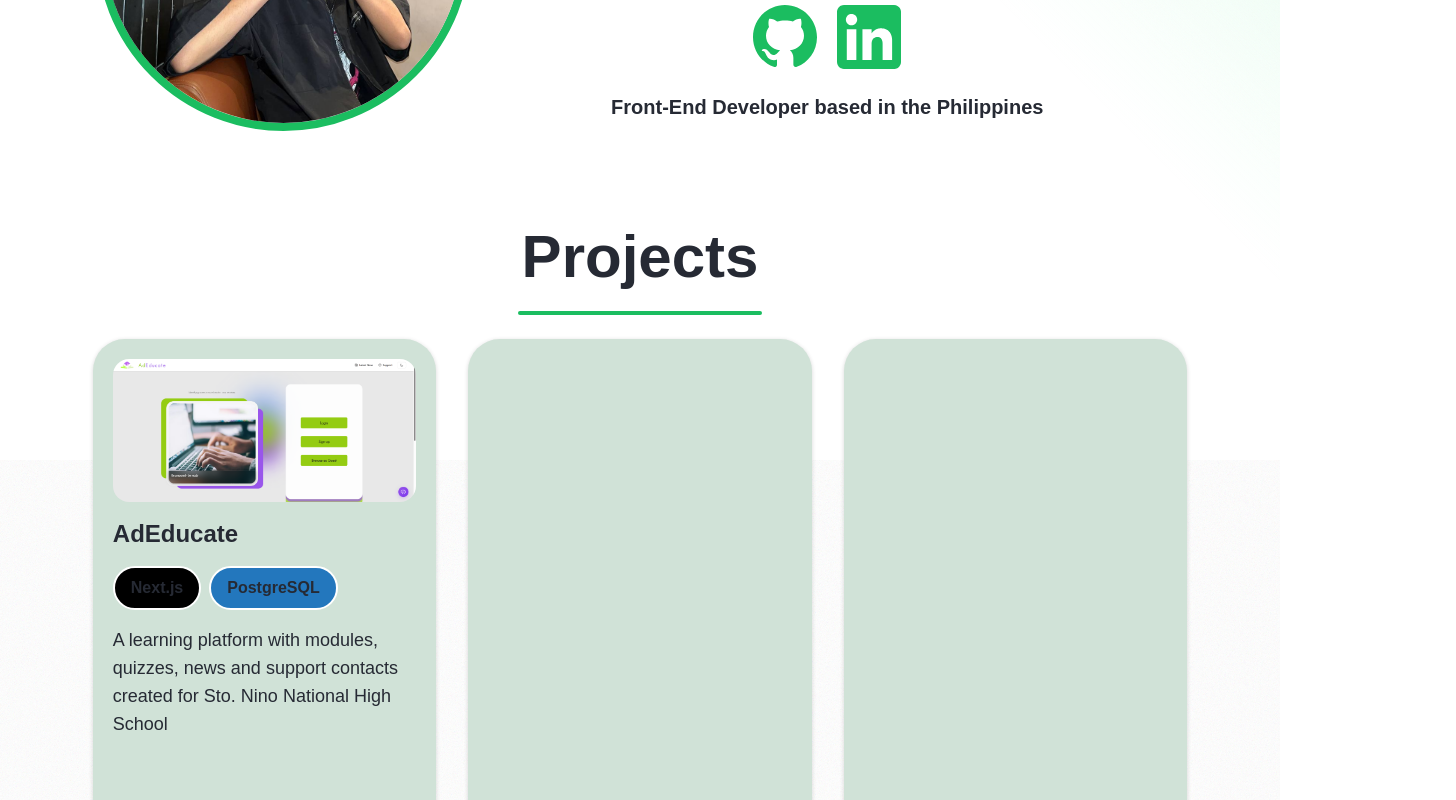
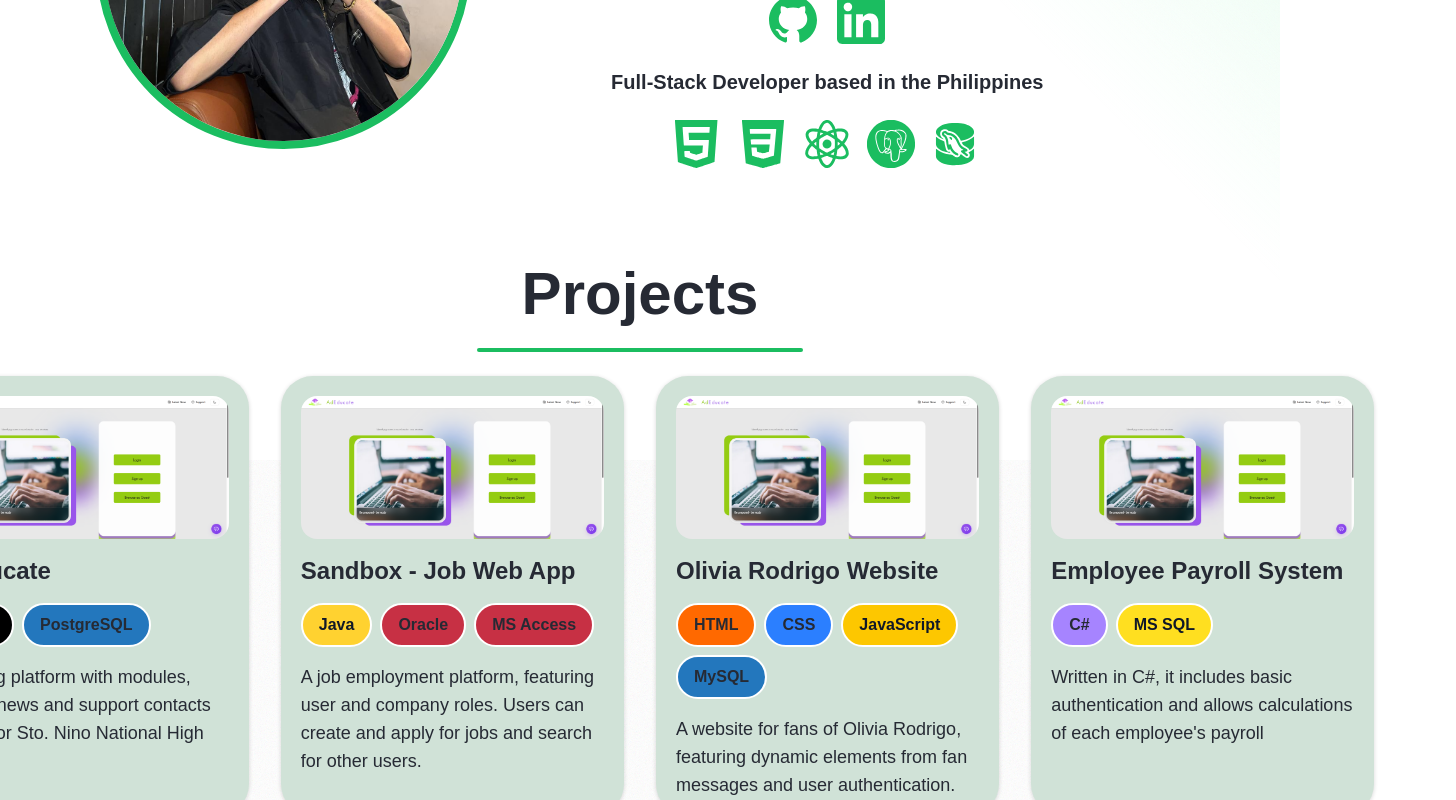
Before and after one commit to standwall5/2026-portfolio, a Next.js app: page / in a window 1280 px wide. Shown: the part 340-1140 px from the top of the page, 1456 px wide, since content can reach past the window. Built offline with nearby package versions, Linux system fonts and the light colour scheme.

Commit message:
move skills into ProfileHero

```diff
--- a/app/globals.css
+++ b/app/globals.css
@@ -17,6 +17,7 @@
   :root {
     --background: #262a34;
     --card: #1a1c2b;
+    --card-hover: #336353;
     --foreground: #ededed;
   }
 }
--- a/app/page.tsx
+++ b/app/page.tsx
@@ -12,7 +12,6 @@ export default function Home() {
     >
       <ProfileHero />
       <Projects />
-      <Skills />
     </main>
   );
 }
--- a/components/ProfileHero.tsx
+++ b/components/ProfileHero.tsx
@@ -2,6 +2,7 @@ import Image from "next/image";
 import profile from "@/public/profile.jpg";
 import "./ProfileHero.css";
 import doodle from "@/public/doodle-name.webp";
+import Skills from "@/components/Skills";
 
 const ProfileHero = () => {
   return (
@@ -30,7 +31,7 @@ const ProfileHero = () => {
           </span>
         </h1>
 
-        <div className="social-links flex gap-5 items-center justify-center *:w-16">
+        <div className="social-links flex gap-5 items-center justify-center *:w-12">
           <a
             href="https://www.github.com/standwall5"
             className="group"
@@ -87,8 +88,11 @@ const ProfileHero = () => {
           </a>
         </div>
         <span className="text-xl">
-          Front-End Developer based in the Philippines
+          Full-Stack Developer based in the Philippines
         </span>
+        {/* <div className="horizontal-line h-1 w-[50%] rounded-full bg-(--accent)"></div> */}
+
+        <Skills />
       </div>
 
       <svg height="0" width="0">
--- a/components/Projects.tsx
+++ b/components/Projects.tsx
@@ -9,7 +9,7 @@ const Projects = () => {
       <h1 className="text-6xl font-bold">Projects</h1>
       <div className="horizontal-line h-1 w-[20%] rounded-full bg-(--accent)"></div>
 
-      <ul className="w-[90%] flex items-center justify-start gap-8 [&>li]:flex [&>li]:flex-col [&>li]:gap-4 [&>li]:bg-(--card) [&>li]:rounded-4xl [&>li]:p-5 [&>li]:h-148 [&>li]:w-sm [&>li]:shadow-[0px_1px_4px_rgba(0,0,0,0.16)] [&>li>img]:w-lg [&>li>img]:rounded-2xl">
+      <ul className="w-[90%] flex items-center justify-start gap-8 [&>li]:flex [&>li]:flex-col [&>li]:gap-4 [&>li]:bg-(--card) [&>li]:rounded-4xl [&>li]:p-5 [&>li]:h-110 [&>li]:w-sm [&>li]:shadow-[0px_1px_4px_rgba(0,0,0,0.16)] [&>li>img]:w-lg [&>li>img]:rounded-2xl [&>li]:hover:-translate-y-2 [&>li]:transition [&>li]:duration-200 [&>li]:hover:bg-(--card-hover) [&>li]:hover:cursor-pointer">
         <li>
           <img src="projects/adeducate.png" alt="AdEducate" />
           <h1 className="text-2xl font-bold">AdEducate</h1>
@@ -22,8 +22,45 @@ const Projects = () => {
             created for Sto. Nino National High School
           </p>
         </li>
-        <li></li>
-        <li></li>
+        <li>
+          <img src="projects/adeducate.png" alt="AdEducate" />
+          <h1 className="text-2xl font-bold">Sandbox - Job Web App</h1>
+          <div className="flex items-center gap-2 *:py-2 *:px-4 *:border-white *:border-2 *:rounded-full *:font-bold">
+            <span className="bg-amber-300 text-gray-900">Java</span>
+            <span className="bg-[#c73044]">Oracle</span>
+            <span className="bg-[#c73044]">MS Access</span>
+          </div>
+          <p className="text-lg">
+            A job employment platform, featuring user and company roles. Users
+            can create and apply for jobs and search for other users.
+          </p>
+        </li>
+        <li>
+          <img src="projects/adeducate.png" alt="AdEducate" />
+          <h1 className="text-2xl font-bold">Olivia Rodrigo Website</h1>
+          <div className="flex items-center gap-2 *:py-2 *:px-4 *:border-white *:border-2 *:rounded-full *:font-bold flex-wrap">
+            <span className="bg-orange-500">HTML</span>
+            <span className="bg-blue-500">CSS</span>
+            <span className="bg-yellow-400 text-gray-900">JavaScript</span>
+            <span className="bg-[#2377bd]">MySQL</span>
+          </div>
+          <p className="text-lg">
+            A website for fans of Olivia Rodrigo, featuring dynamic elements
+            from fan messages and user authentication.
+          </p>
+        </li>
+        <li>
+          <img src="projects/adeducate.png" alt="AdEducate" />
+          <h1 className="text-2xl font-bold">Employee Payroll System</h1>
+          <div className="flex items-center gap-2 *:py-2 *:px-4 *:border-white *:border-2 *:rounded-full *:font-bold">
+            <span className="bg-violet-400">C#</span>
+            <span className="bg-yellow-300 text-gray-900">MS SQL</span>
+          </div>
+          <p className="text-lg">
+            Written in C#, it includes basic authentication and allows
+            calculations of each employee's payroll
+          </p>
+        </li>
       </ul>
     </section>
     // box-shadow: rgba(0, 0, 0, 0.16) 0px 1px 4px;
--- a/components/Skills.tsx
+++ b/components/Skills.tsx
@@ -2,10 +2,9 @@ import React from "react";
 
 const Skills = () => {
   return (
-    <section className="w-m">
-      <h1 className="text-6xl font-bold text-center mb-5">Skills</h1>
-      <div className="horizontal-line h-1 w-[25%] m-auto rounded-full bg-(--accent)"></div>
-      <ul className="flex m-12 gap-6 **:w-25 *:fill-(--accent)">
+    <section className="w-max flex flex-col items-center gap-5">
+      {/* <h1 className="text-3xl font-bold text-center">Skills</h1> */}
+      <ul className="flex gap-4 **:w-12 *:fill-(--accent)">
         <li>
           <svg
             version="1.1"
--- a/components/layout/Nav.tsx
+++ b/components/layout/Nav.tsx
@@ -4,7 +4,7 @@ import { House, FolderOpenDot } from "lucide-react";
 const Nav = () => {
   return (
     <header>
-      <nav className="flex justify-center">
+      <nav className="flex justify-end mr-6">
         {/* Logo */}
         <ul className="flex items-center gap-6 [&>li>a]:text-(--accent) [&>li>a]:hover:text-(--accent-hover) [&>li>a]:duration-200 ease-in-out  bg-(--card) w-max rounded-full mt-4 p-4 fixed z-99">
           {/* Home */}
@@ -16,7 +16,7 @@ const Nav = () => {
 
           {/* Projects */}
           <li>
-            <a href="">
+            <a href="#projects">
               <FolderOpenDot size={32} />
             </a>
           </li>
```
